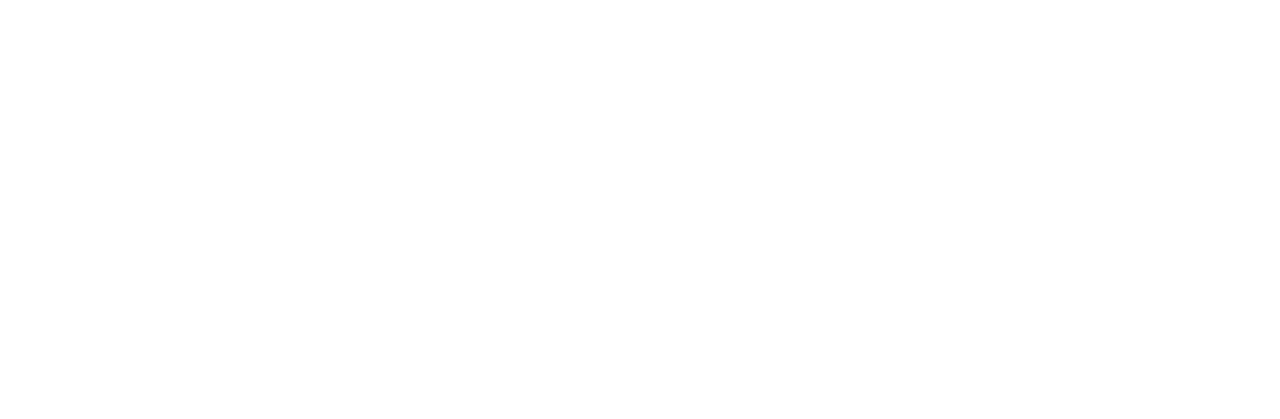
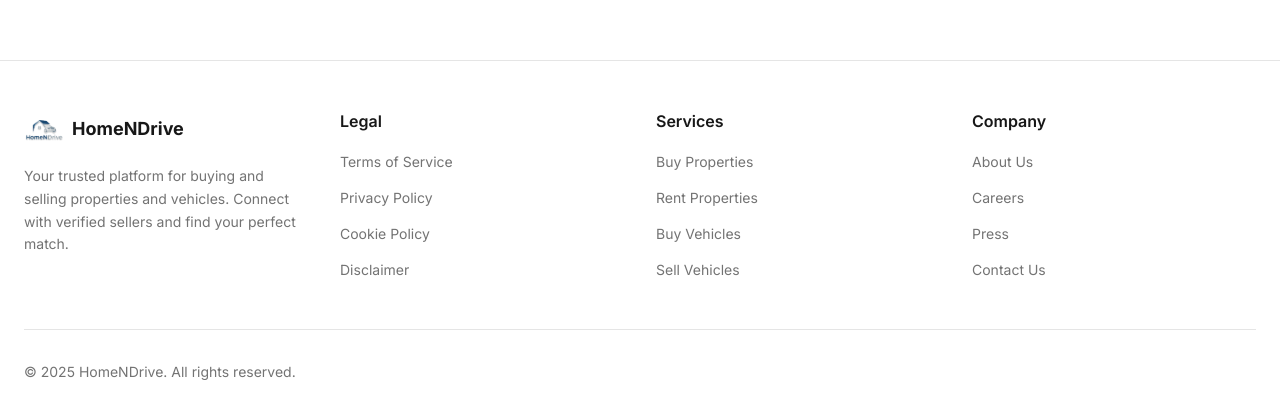
Before and after one commit to KarlStevenRequinto/jed-bea-lerd, a Next.js app: page /products in a window 1280 px wide. Shown: the part 721-1140 px from the top of the page. Before the commit the page ends 800 px from the top, so only its background shows below. Built offline with nearby package versions, Linux system fonts and the light colour scheme.

Commit message:
added listing, smooth scrolling

```diff
--- a/package.json
+++ b/package.json
@@ -10,6 +10,7 @@
   },
   "dependencies": {
     "@reduxjs/toolkit": "^2.9.0",
+    "@studio-freight/lenis": "^1.0.42",
     "@supabase/ssr": "^0.7.0",
     "@supabase/supabase-js": "^2.83.0",
     "next": "15.5.4",
--- a/src/app/_components/ListingsArea/index.tsx
+++ b/src/app/_components/ListingsArea/index.tsx
@@ -39,7 +39,7 @@
                 </button>
             </div>
 
-            {/* Listings - Scrollable */}
+            {/* Listings */}
             <div className="flex flex-col gap-6">
                 {listings.map((listing) => (
                     <ProductCard
--- a/src/app/globals.css
+++ b/src/app/globals.css
@@ -139,6 +139,37 @@
     --color-accent-foreground: var(--color-slate-50);
 }
 
+html {
+    /* Lenis smooth scroll setup */
+}
+
+html.lenis {
+    height: auto;
+}
+
+.lenis.lenis-smooth {
+    scroll-behavior: auto;
+}
+
+.lenis.lenis-smooth [data-lenis-prevent] {
+    overscroll-behavior: contain;
+}
+
+.lenis.lenis-stopped {
+    overflow: hidden;
+}
+
+.lenis.lenis-scrolling iframe {
+    pointer-events: none;
+}
+
+/* Respect user's motion preferences */
+@media (prefers-reduced-motion: reduce) {
+    html {
+        scroll-behavior: auto;
+    }
+}
+
 body {
     background: var(--color-bg);
     color: var(--color-fg);
--- a/src/app/layout.tsx
+++ b/src/app/layout.tsx
@@ -2,7 +2,9 @@
 import { Inter } from "next/font/google";
 import "./globals.css";
 import StoreProvider from "@/providers/StoreProvider";
+import { SmoothScrollProvider } from "@/providers/SmoothScrollProvider";
 import NavbarGate from "@/components/navigation/navbar-gate";
+import FooterGate from "@/components/navigation/footer-gate";
 
 const inter = Inter({ subsets: ["latin"], variable: "--font-sans" });
 
@@ -24,10 +26,13 @@
     return (
         <html lang="en" suppressHydrationWarning>
             <body className={`${inter.variable} antialiased`} suppressHydrationWarning>
-                <StoreProvider>
-                    <NavbarGate />
-                    <main className="flex min-h-[calc(100vh-5rem)] w-full flex-col gap-0">{children}</main>
-                </StoreProvider>
+                <SmoothScrollProvider>
+                    <StoreProvider>
+                        <NavbarGate />
+                        <main className="flex min-h-[calc(100vh-5rem)] w-full flex-col gap-0">{children}</main>
+                        <FooterGate />
+                    </StoreProvider>
+                </SmoothScrollProvider>
             </body>
         </html>
     );
--- a/src/app/page.tsx
+++ b/src/app/page.tsx
@@ -9,7 +9,7 @@
     useHomePageViewModel();
 
     return (
-        <div className="min-h-screen w-full flex flex-col">
+        <div className="w-full">
             {/* Hero Section */}
             <HeroSection />
 
--- /dev/null
+++ b/src/components/navigation/footer-gate/index.tsx
@@ -0,0 +1,15 @@
+"use client";
+
+import { useFooterGateViewModel } from "./useViewModel";
+import { Footer } from "../footer";
+
+const FooterGate = () => {
+    const { mounted, isAuthPage } = useFooterGateViewModel();
+
+    if (!mounted) return null;
+    if (isAuthPage) return null;
+
+    return <Footer />;
+};
+
+export default FooterGate;
--- /dev/null
+++ b/src/components/navigation/footer-gate/useViewModel.ts
@@ -0,0 +1,19 @@
+import { useEffect, useState } from "react";
+import { usePathname } from "next/navigation";
+
+export const useFooterGateViewModel = () => {
+    const [mounted, setMounted] = useState(false);
+    const pathname = usePathname();
+
+    useEffect(() => {
+        setMounted(true);
+    }, []);
+
+    // Hide footer on auth pages
+    const isAuthPage = pathname === "/login" || pathname === "/register";
+
+    return {
+        mounted,
+        isAuthPage,
+    };
+};
--- /dev/null
+++ b/src/components/navigation/footer/index.tsx
@@ -0,0 +1,86 @@
+"use client";
+
+import Link from "next/link";
+import Image from "next/image";
+import { useFooterViewModel } from "./useViewModel";
+import logo from "@/assets/images/home-n-drive-logo.png";
+
+export const Footer = () => {
+    const { currentYear, legalLinks, servicesLinks, companyLinks } = useFooterViewModel();
+
+    return (
+        <footer className="w-full bg-[var(--color-bg)] border-t border-[var(--color-border)]">
+            <div className="container mx-auto px-6 py-12">
+                <div className="grid grid-cols-1 md:grid-cols-2 lg:grid-cols-4 gap-8">
+                    {/* Brand Section */}
+                    <div className="flex flex-col gap-4">
+                        <div className="flex items-center gap-2">
+                            <Image src={logo} alt="HomeNDrive Logo" width={40} height={40} />
+                            <span className="text-lg font-bold text-[var(--color-foreground)]">HomeNDrive</span>
+                        </div>
+                        <p className="text-sm text-[var(--color-muted-foreground)] leading-relaxed">
+                            Your trusted platform for buying and selling properties and vehicles. Connect with verified sellers and find your perfect
+                            match.
+                        </p>
+                    </div>
+
+                    {/* Legal Links */}
+                    <div>
+                        <h3 className="text-base font-semibold text-[var(--color-foreground)] mb-4">Legal</h3>
+                        <ul className="flex flex-col gap-3">
+                            {legalLinks.map((link) => (
+                                <li key={link.href}>
+                                    <Link
+                                        href={link.href}
+                                        className="text-sm text-[var(--color-muted-foreground)] hover:text-[var(--color-brand)] transition-colors"
+                                    >
+                                        {link.label}
+                                    </Link>
+                                </li>
+                            ))}
+                        </ul>
+                    </div>
+
+                    {/* Services Links */}
+                    <div>
+                        <h3 className="text-base font-semibold text-[var(--color-foreground)] mb-4">Services</h3>
+                        <ul className="flex flex-col gap-3">
+                            {servicesLinks.map((link) => (
+                                <li key={link.href}>
+                                    <Link
+                                        href={link.href}
+                                        className="text-sm text-[var(--color-muted-foreground)] hover:text-[var(--color-brand)] transition-colors"
+                                    >
+                                        {link.label}
+                                    </Link>
+                                </li>
+                            ))}
+                        </ul>
+                    </div>
+
+                    {/* Company Links */}
+                    <div>
+                        <h3 className="text-base font-semibold text-[var(--color-foreground)] mb-4">Company</h3>
+                        <ul className="flex flex-col gap-3">
+                            {companyLinks.map((link) => (
+                                <li key={link.href}>
+                                    <Link
+                                        href={link.href}
+                                        className="text-sm text-[var(--color-muted-foreground)] hover:text-[var(--color-brand)] transition-colors"
+                                    >
+                                        {link.label}
+                                    </Link>
+                                </li>
+                            ))}
+                        </ul>
+                    </div>
+                </div>
+
+                {/* Bottom Bar */}
+                <div className="mt-12 pt-8 border-t border-[var(--color-border)] flex flex-col md:flex-row justify-between items-center gap-4">
+                    <p className="text-sm text-[var(--color-muted-foreground)]">© {currentYear} HomeNDrive. All rights reserved.</p>
+                </div>
+            </div>
+        </footer>
+    );
+};
--- /dev/null
+++ b/src/components/navigation/footer/useViewModel.ts
@@ -0,0 +1,31 @@
+export const useFooterViewModel = () => {
+    const currentYear = new Date().getFullYear();
+
+    const legalLinks = [
+        { label: "Terms of Service", href: "/terms" },
+        { label: "Privacy Policy", href: "/privacy" },
+        { label: "Cookie Policy", href: "/cookies" },
+        { label: "Disclaimer", href: "/disclaimer" },
+    ];
+
+    const servicesLinks = [
+        { label: "Buy Properties", href: "/properties/buy" },
+        { label: "Rent Properties", href: "/properties/rent" },
+        { label: "Buy Vehicles", href: "/vehicles/buy" },
+        { label: "Sell Vehicles", href: "/vehicles/sell" },
+    ];
+
+    const companyLinks = [
+        { label: "About Us", href: "/about" },
+        { label: "Careers", href: "/careers" },
+        { label: "Press", href: "/press" },
+        { label: "Contact Us", href: "/contact" },
+    ];
+
+    return {
+        currentYear,
+        legalLinks,
+        servicesLinks,
+        companyLinks,
+    };
+};
--- a/src/constants/listings.ts
+++ b/src/constants/listings.ts
@@ -44,4 +44,49 @@
             "Stunning contemporary estate featuring premium finishes, spacious living areas, and breathtaking city views. Perfect for luxury living.",
         image: "/images/sample-car.jpg",
     },
+    {
+        id: 3,
+        category: "PROPERTY",
+        price: "₱145,000,000",
+        title: "THE BELMONT ESTATE",
+        location: "Makati City, Metro Manila",
+        year: "2024",
+        color: "Modern White",
+        mileage: "Brand New",
+        fuelType: "N/A",
+        bodyType: "LUXURY VILLA",
+        description:
+            "Stunning contemporary estate featuring premium finishes, spacious living areas, and breathtaking city views. Perfect for luxury living.",
+        image: "/images/sample-car.jpg",
+    },
+    {
+        id: 4,
+        category: "PROPERTY",
+        price: "₱145,000,000",
+        title: "THE BELMONT ESTATE",
+        location: "Makati City, Metro Manila",
+        year: "2024",
+        color: "Modern White",
+        mileage: "Brand New",
+        fuelType: "N/A",
+        bodyType: "LUXURY VILLA",
+        description:
+            "Stunning contemporary estate featuring premium finishes, spacious living areas, and breathtaking city views. Perfect for luxury living.",
+        image: "/images/sample-car.jpg",
+    },
+    {
+        id: 5,
+        category: "VEHICLE",
+        price: "₱1,195,000",
+        title: "2025 NISSAN ALMERA VL",
+        location: "Bacolod City, Negros Occidental",
+        year: "2025",
+        color: "Moon Pearl Gray",
+        mileage: "5,000 km",
+        fuelType: "GASOLINE",
+        bodyType: "SEDAN",
+        description:
+            "Modern, reliable subcompact sedan offering great mileage, smart connectivity, and a comfortable ride for both city and highway travel.",
+        image: "/images/sample-car.jpg",
+    },
 ];
--- /dev/null
+++ b/src/providers/SmoothScrollProvider.tsx
@@ -0,0 +1,39 @@
+"use client";
+
+import { useEffect, useRef } from "react";
+import Lenis from "@studio-freight/lenis";
+
+export const SmoothScrollProvider = ({ children }: { children: React.ReactNode }) => {
+    const lenisRef = useRef<Lenis | null>(null);
+
+    useEffect(() => {
+        // Initialize Lenis smooth scroll
+        lenisRef.current = new Lenis({
+            duration: 1.2,
+            easing: (t) => Math.min(1, 1.001 - Math.pow(2, -10 * t)),
+            orientation: "vertical",
+            gestureOrientation: "vertical",
+            smoothWheel: true,
+            smoothTouch: false,
+            wheelMultiplier: 1,
+            touchMultiplier: 2,
+            infinite: false,
+        });
+
+        // Animation frame loop
+        function raf(time: number) {
+            lenisRef.current?.raf(time);
+            requestAnimationFrame(raf);
+        }
+
+        const rafId = requestAnimationFrame(raf);
+
+        // Cleanup
+        return () => {
+            cancelAnimationFrame(rafId);
+            lenisRef.current?.destroy();
+        };
+    }, []);
+
+    return <>{children}</>;
+};
```
Also changed, not shown: .claude/settings.local.json, 1 other file (tests, documents, lock files or other folders).
